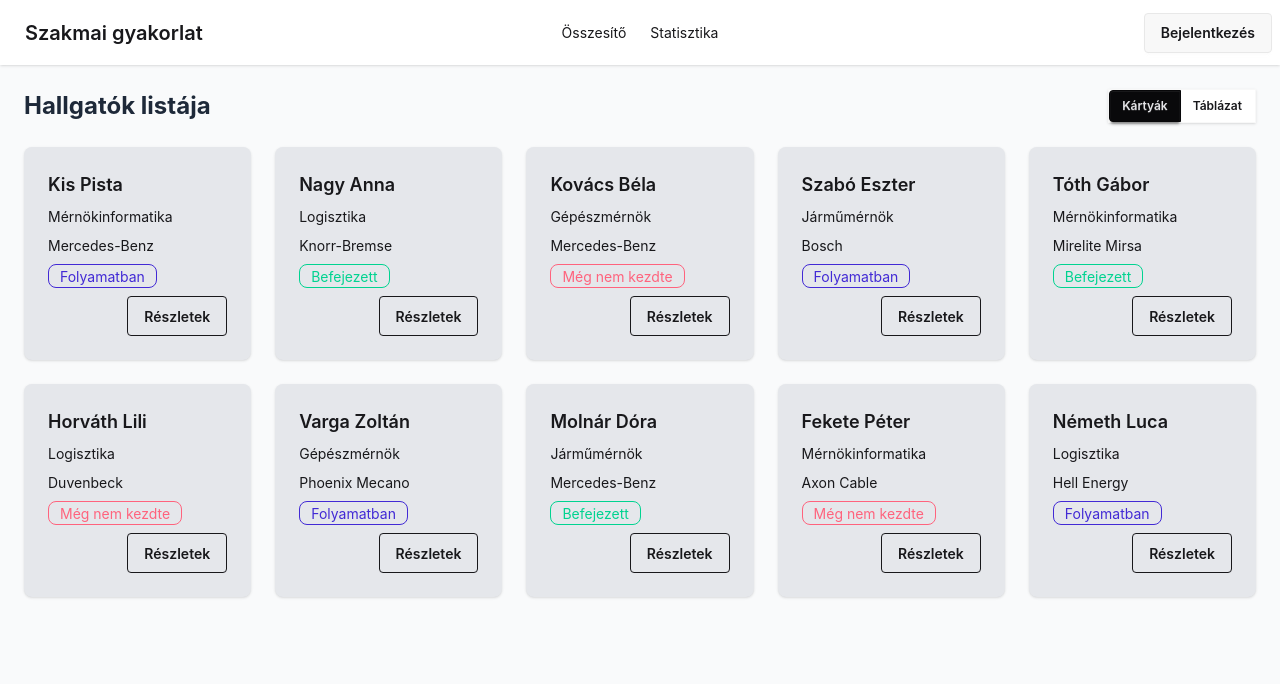
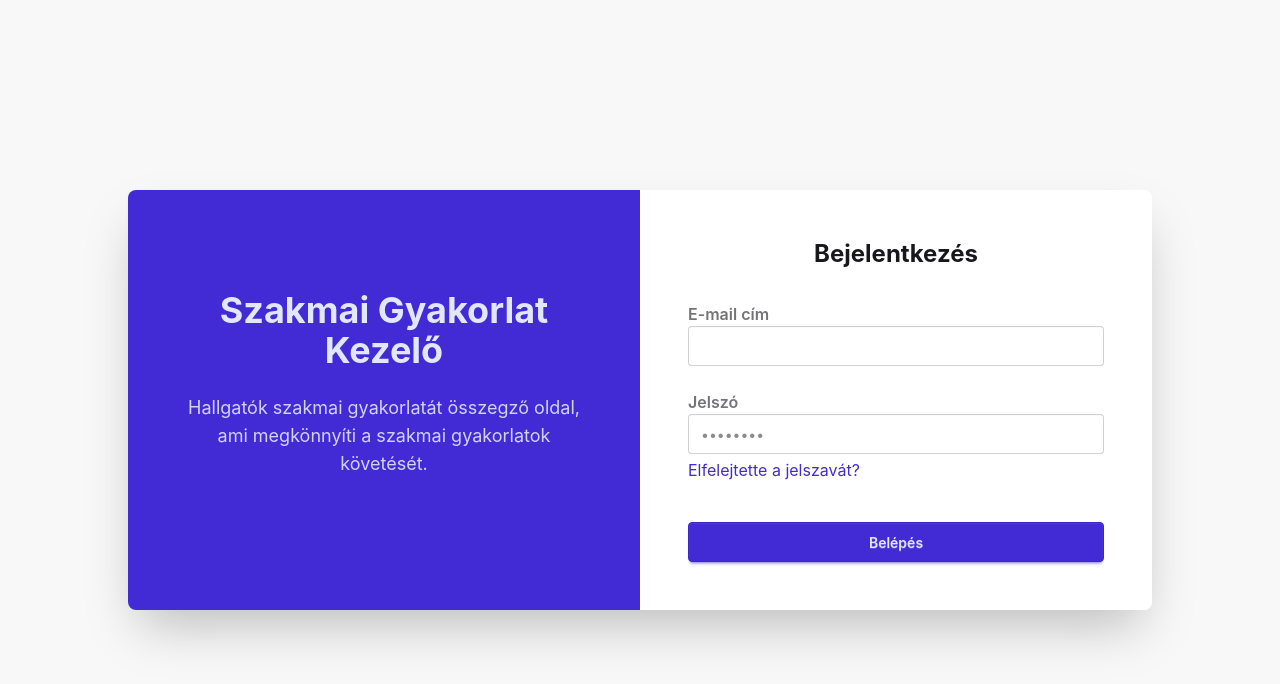
Before and after one commit to FanTomi2/Szakmai_gyakorlat_kezelo, a React (Vite) app in the folder frontend/: page / in a window 1280 px wide. Shown: the top 684 px of the page. Built offline with nearby package versions, Linux system fonts and the light colour scheme.

Commit message:
bejelentkező oldal

```diff
--- a/frontend/src/App.jsx
+++ b/frontend/src/App.jsx
@@ -2,14 +2,41 @@ import { useState } from 'react';
 import NavBar from './components/NavBar';
 import HallgatoCard from './components/HallgatoCard';
 import HallgatoTable from './components/HallgatoTable';
+import LoginPage from './Pages/LoginPage.jsx';
 import { MockData } from './data/MockData.js';
 
 function App() {
+  const [isLoggedIn, setIsLoggedIn] = useState(false);
     const [viewMode, setViewMode] = useState('grid');
+    const [showToast, setShowToast] = useState(false);
 
+    const handleLogout = () => {
+        setIsLoggedIn(false);
+        setShowToast(true);
+
+        setTimeout(() => {
+            setShowToast(false);
+        }, 3000);
+    };
+
+    if (!isLoggedIn) {
+        return (
+            <>
+                {showToast && (
+                    <div className="toast toast-top toast-center z-50">
+                        <div className="alert alert-success shadow-sm text-white font-bold flex items-center gap-2">
+                            <svg xmlns="http://www.w3.org/2000/svg" className="stroke-current flex-shrink-0 h-6 w-6" fill="none" viewBox="0 0 24 24"><path strokeLinecap="round" strokeLinejoin="round" strokeWidth="2" d="M9 12l2 2 4-4m6 2a9 9 0 11-18 0 9 9 0 0118 0z" /></svg>
+                            <span>Sikeresen kijelentkezett!</span>
+                        </div>
+                    </div>
+                )}
+                <LoginPage onLogin={() => { setIsLoggedIn(true); setShowToast(false); }} />
+            </>
+        );
+    }
     return (
         <div className="min-h-screen flex flex-col bg-gray-50">
-            <NavBar />
+            <NavBar onLogout = { handleLogout } />
 
             <main className="flex-grow max-w-7xl mx-auto p-6 w-full">
 
@@ -18,15 +45,15 @@ function App() {
                     <h2 className="text-2xl font-bold text-gray-800">Hallgatók listája</h2>
 
                     {/* Nézetváltó*/}
-                    <div className="join bg-base-100 shadow-sm border border-base-200">
+                    <div className="join bg-blue-100 shadow-sm border border-base-200">
                         <button
-                            className={`join-item btn btn-sm ${viewMode === 'grid' ? 'btn-neutral' : 'btn-ghost'}`}
+                            className={`join-item btn btn-sm ${viewMode === 'grid' ? 'btn-neutral bg-blue-800' : 'btn-ghost'}`}
                             onClick={() => setViewMode('grid')}
                         >
                             Kártyák
                         </button>
                         <button
-                            className={`join-item btn btn-sm ${viewMode === 'table' ? 'btn-neutral' : 'btn-ghost'}`}
+                            className={`join-item btn btn-sm ${viewMode === 'table' ? 'btn-neutral bg-blue-800' : 'btn-ghost'}`}
                             onClick={() => setViewMode('table')}
                         >
                             Táblázat
--- a/frontend/src/Components/NavBar.jsx
+++ b/frontend/src/Components/NavBar.jsx
@@ -1,6 +1,6 @@
 import React from "react";
 
-function NavBar() {
+function NavBar({ onLogout }) {
     return (
     <div className="navbar bg-base-100 shadow-sm">
   <div className="navbar-start">
@@ -24,7 +24,7 @@ function NavBar() {
     </ul>
   </div>
   <div className="navbar-end">
-    <a className="btn">Bejelentkezés</a>
+    <button onClick={onLogout} className="btn">Kijelentkezés</button>
   </div>
 </div>
 )
--- /dev/null
+++ b/frontend/src/Pages/LoginPage.jsx
@@ -0,0 +1,70 @@
+import React, { useState } from 'react';
+
+function LoginPage({ onLogin }) {
+    const [email, setEmail] = useState('');
+    const [password, setPassword] = useState('');
+
+    const handleSubmit = (e) => {
+        e.preventDefault();
+        //csak szimuláljuk a sikeres belépést:
+        onLogin(email);
+    };
+
+    return (
+        <div className="min-h-screen bg-base-200 flex items-center justify-center p-4">
+            <div className="card lg:card-side bg-base-100 shadow-2xl max-w-5xl w-full overflow-hidden">
+                <div className="lg:w-1/2 bg-primary text-primary-content p-12 flex flex-col justify-center">
+                    <h1 className="text-4xl font-bold mb-6 text-center">
+                        Szakmai Gyakorlat Kezelő
+                    </h1>
+                    <p className="text-lg opacity-90 mb-8 text-center">
+                        Hallgatók szakmai gyakorlatát összegző oldal, <br/>ami megkönnyíti a szakmai gyakorlatok követését.
+                    </p>
+                </div>
+
+                <div className="lg:w-1/2 p-12 flex flex-col justify-center bg-base-100">
+                    <h2 className="text-2xl font-bold text-base-content mb-8 text-center">Bejelentkezés</h2>
+
+                    <form onSubmit={handleSubmit} className="space-y-6">
+                        <div className="form-control">
+                            <label className="label">
+                                <span className="label-text font-semibold">E-mail cím</span>
+                            </label>
+                            <input
+                                type="email"
+                                className="input input-bordered w-full focus:input-primary transition-colors"
+                                value={email}
+                                onChange={(e) => setEmail(e.target.value)}
+                                required
+                            />
+                        </div>
+
+                        <div className="form-control">
+                            <label className="label">
+                                <span className="label-text font-semibold">Jelszó</span>
+                            </label>
+                            <input
+                                type="password"
+                                placeholder="••••••••"
+                                className="input input-bordered w-full focus:input-primary transition-colors"
+                                value={password}
+                                onChange={(e) => setPassword(e.target.value)}
+                                required
+                            />
+                            <label className="label mt-1">
+                                <a href="#" className="label-text-alt link link-hover text-primary">Elfelejtette a jelszavát?</a>
+                            </label>
+                        </div>
+
+                        <button type="submit" className="btn btn-primary w-full mt-4">
+                            Belépés
+                        </button>
+                    </form>
+                </div>
+
+            </div>
+        </div>
+    );
+}
+
+export default LoginPage;
```
